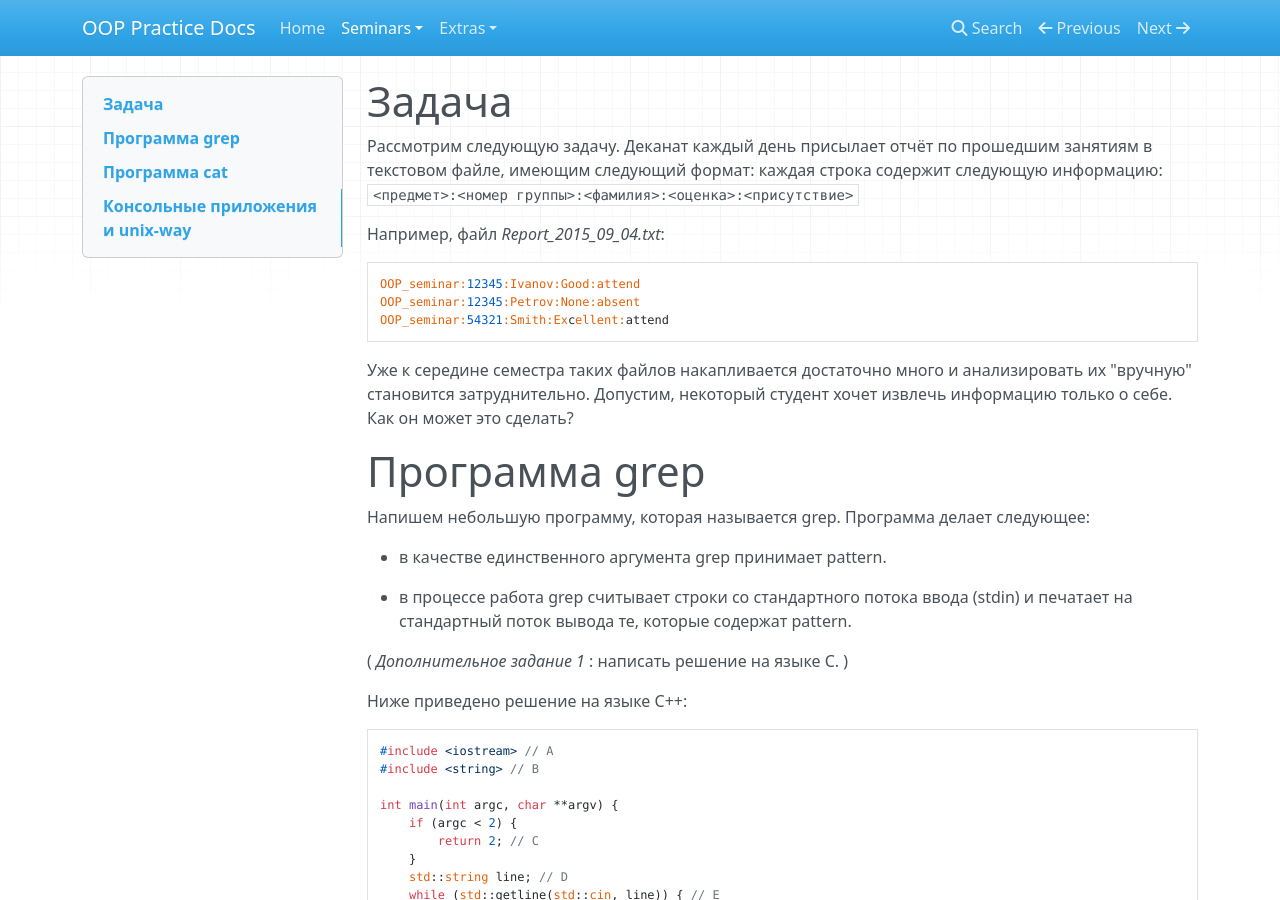
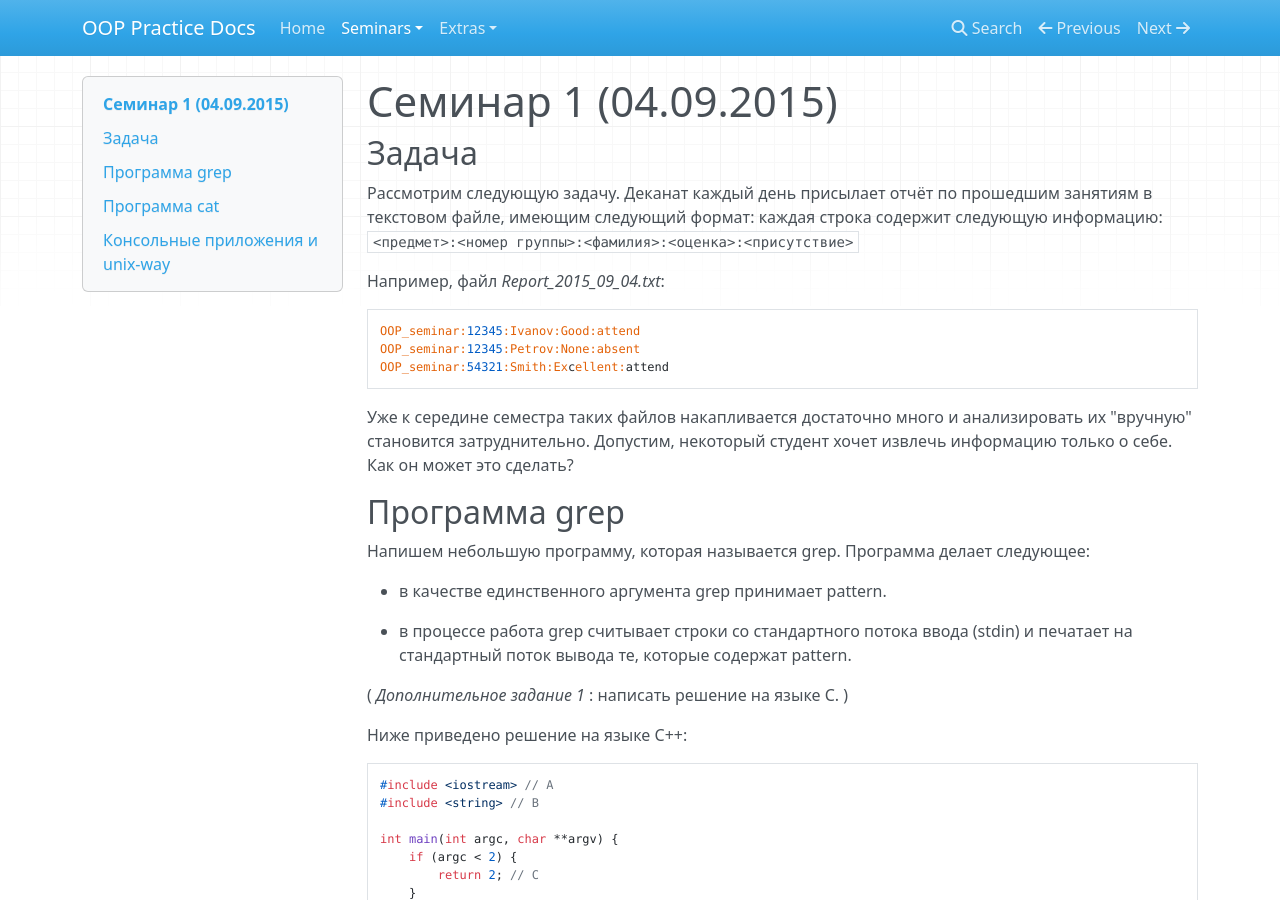
Before and after one commit to avoronkov/oop, an MkDocs documentation site: the page built from docs/seminar1.md, in a window 1280 px wide and 900 px high. Built offline with MkDocs 1.6.1, drawn with Linux system fonts in a browser that asks for light colours; nearby versions of some CDN libraries; old or Windows-style settings are respelled for this version of MkDocs.

Commit message:
small headers fixes

```diff
--- a/docs/seminar1.md
+++ b/docs/seminar1.md
@@ -1,5 +1,8 @@
+Семинар 1 (04.09.2015)
+======================
+
 Задача
-======
+------
 
 Рассмотрим следующую задачу. Деканат каждый день присылает отчёт по прошедшим занятиям в текстовом файле, имеющим следующий формат:
 каждая строка содержит следующую информацию:
@@ -16,7 +19,7 @@ OOP_seminar:54321:Smith:Exсellent:attend
 Допустим, некоторый студент хочет извлечь информацию только о себе. Как он может это сделать?
 
 Программа grep
-==============
+--------------
 
 Напишем небольшую программу, которая называется grep. Программа делает следующее:
 
@@ -108,7 +111,7 @@ int main(int argc, char **argv) {
 *Дополнительное задание 2* : сравнить исходные коды программ на C и C++.
 
 Программа cat
-=============
+-------------
 
 Программа выводит на экран содержимое файлов, указанных в аргументах командной строки. (К котам не имеет никакого отношения:
 "cat" - это сокращение от "catenate".)
@@ -150,7 +153,7 @@ int main(int argc, char **argv) {
 Самостоятельно: скомпилировать, проверить, что программа работает правильно.
 
 Консольные приложения и unix-way
-================================
+--------------------------------
 
 Поскольку мы создаём консольные приложения, хотелось бы показать один трюк, связанный с консолью.
 Для простоты скопируйте файлы с исходным кодом и скомпилированные исполняемые файлы в одну директорию.
```
Also changed, not shown: 1 other file.
